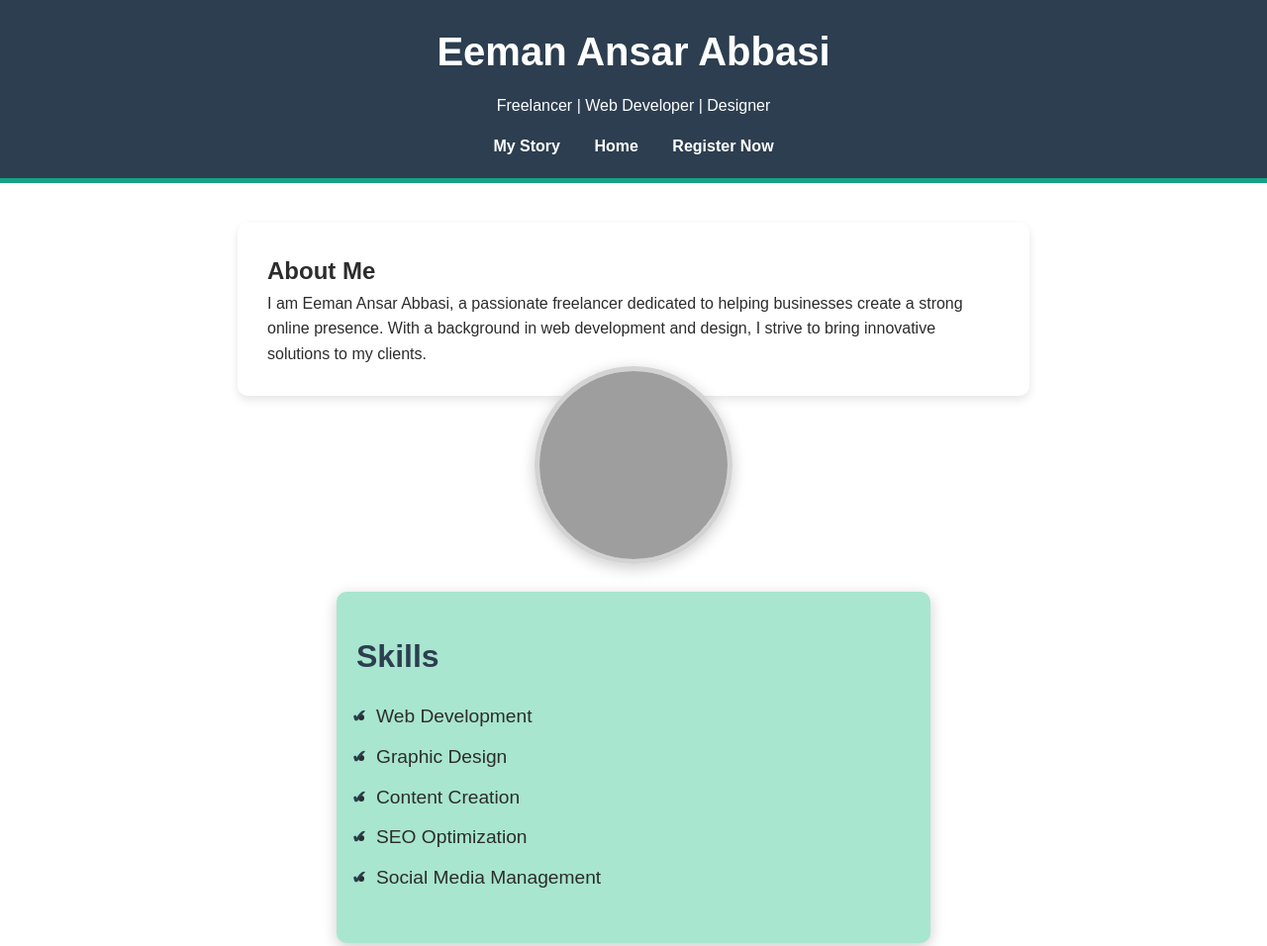
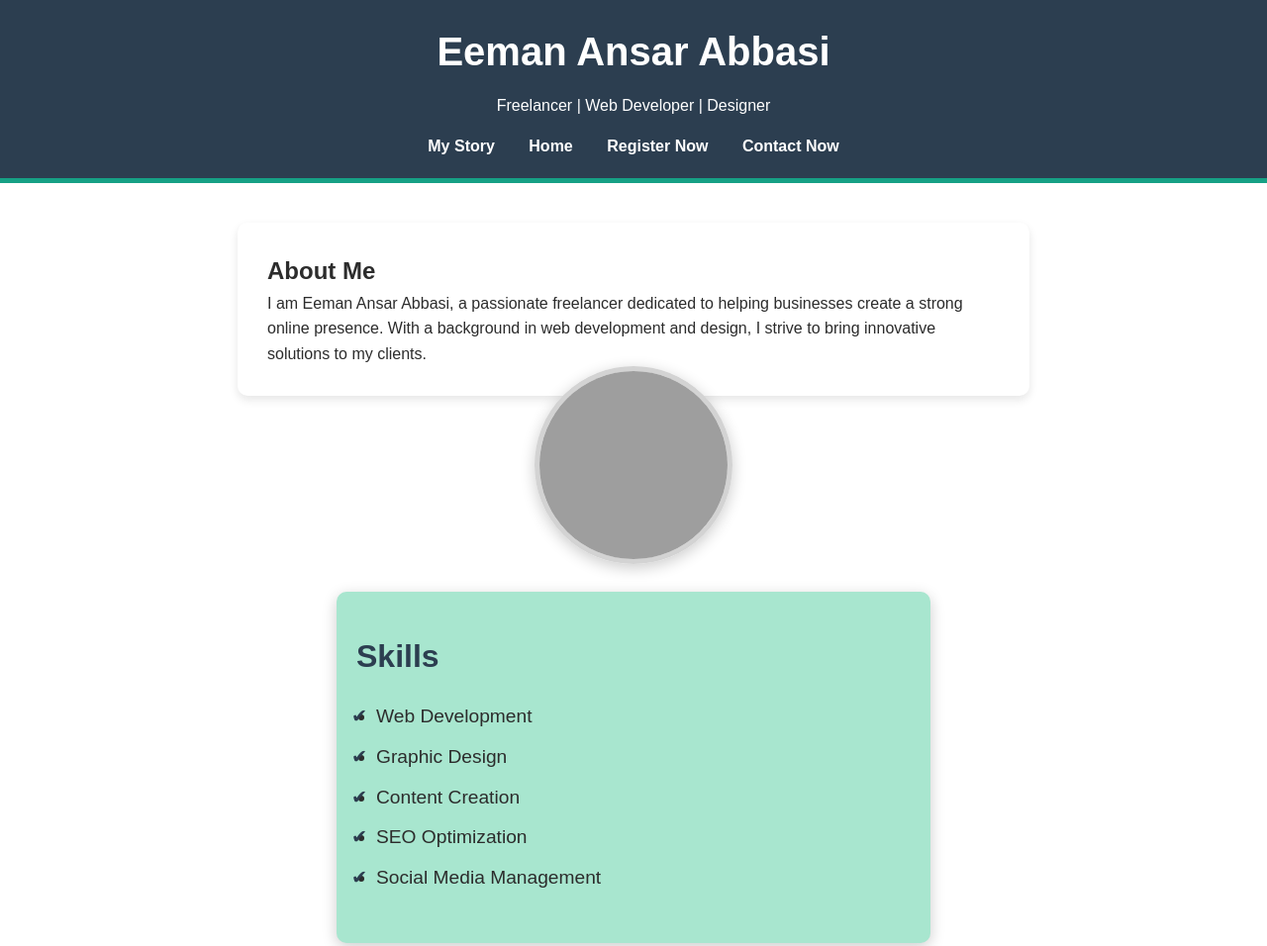
Before and after one commit to smartasscoder/devopsproject, a website: page index.html in a window 1280 px wide. Shown: the top 956 px of the page at 99% size. Drawn offline with Linux system fonts and the light colour scheme; grey boxes are pictures that could not be loaded.

Commit message:
Update index.html

```diff
--- a/index.html
+++ b/index.html
@@ -14,6 +14,7 @@
             <a href="mystory.html" class="icon">My Story</a>
             <a href="index.html" class="icon">Home</a>
             <a href="register.html" class="icon">Register Now</a>
+            <a href="contact.html" class="icon">Contact Now</a>
         </nav>
     </header>
 
```
